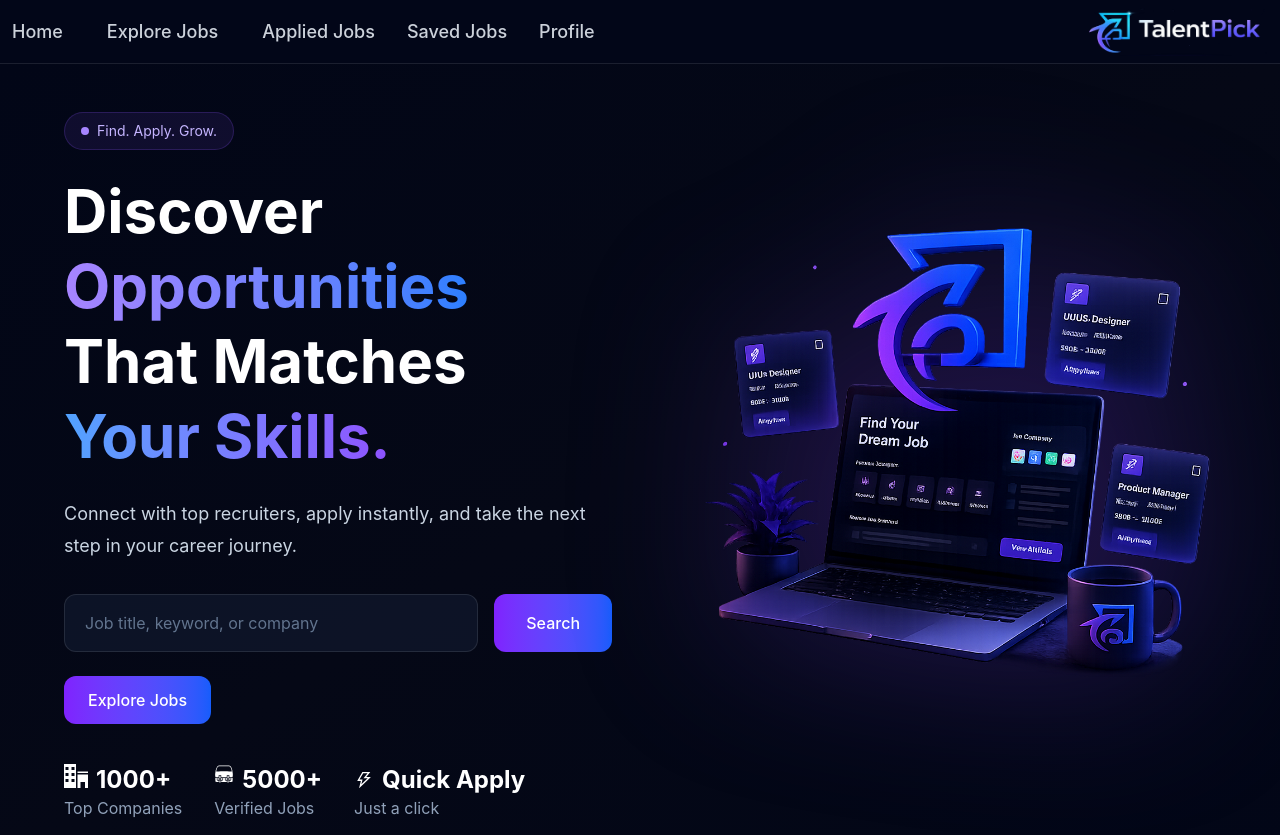
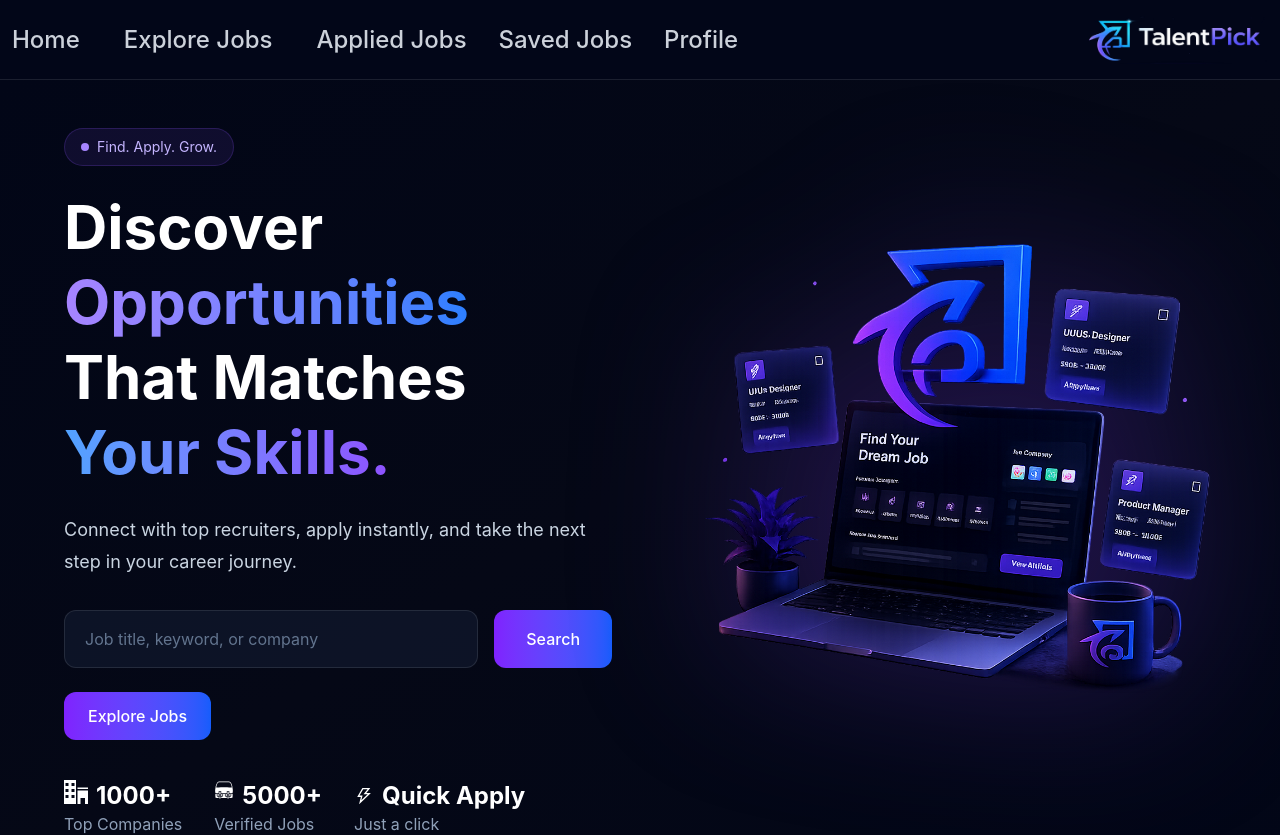
Before and after one commit to sachinyadav0907/TalentPick, a React app in the folder frontend/: page / in a window 1280 px wide. Shown: the top 835 px of the page. Built offline with nearby package versions, Linux system fonts and the light colour scheme; no server answers; the HTML template or start-up script is replaced by a standard one.

Commit message:
fix: Increase height of navbar

```diff
--- a/frontend/src/Components/Navbar.jsx
+++ b/frontend/src/Components/Navbar.jsx
@@ -12,9 +12,9 @@ function Navbar() {
   const { user, isRecruiter } = useAuth();
   return (
     <>
-      <nav className="w-full h-16 flex justify-between items-center sticky top-0 z-40 bg-slate-950 border-b border-white/10 px-3 text-slate-200">
+      <nav className="w-full h-20 flex justify-between items-center sticky top-0 z-40 bg-slate-950 border-b border-white/10 px-3 text-slate-200">
         <AiOutlineMenuUnfold
-          className="text-4xl opacity-70 cursor-pointer ownNav:hidden hover:text-violet-400 transition"
+          className="text-5xl opacity-70 cursor-pointer ownNav:hidden hover:text-violet-400 transition"
           onClick={() => {
             setIsOpen(true);
           }}
@@ -24,7 +24,7 @@ function Navbar() {
           <li>
             <Link
               to="/home"
-              className="text-lg font-medium hover:text-violet-400 transition"
+              className="text-2xl font-medium hover:text-violet-400 transition"
             >
               Home
             </Link>
@@ -35,7 +35,7 @@ function Navbar() {
               {" "}
               <Link
                 to="/explore-jobs"
-                className="block px-3 py-2 rounded-lg text-lg font-medium hover:bg-slate-800 hover:text-violet-400 transition"
+                className="block px-3 py-2 rounded-lg text-2xl font-medium hover:bg-slate-800 hover:text-violet-400 transition"
                 onClick={() => setIsOpen(false)}
               >
                 Explore Jobs
@@ -47,14 +47,14 @@ function Navbar() {
             {!isRecruiter ? (
               <Link
                 to="/applied-jobs"
-                className="text-lg font-medium hover:text-violet-400 transition"
+                className="text-2xl font-medium hover:text-violet-400 transition"
               >
                 Applied Jobs
               </Link>
             ) : (
               <Link
                 to="/post-jobs"
-                className="flex items-center gap-1 text-lg font-medium hover:text-violet-400 transition"
+                className="flex items-center gap-1 text-2xl font-medium hover:text-violet-400 transition"
               >
                 <FaRegSquarePlus className="text-xl" />
                 <span>Post Jobs</span>
@@ -66,14 +66,14 @@ function Navbar() {
             {!isRecruiter ? (
               <Link
                 to="/saved-jobs"
-                className="text-lg font-medium hover:text-violet-400 transition"
+                className="text-2xl font-medium hover:text-violet-400 transition"
               >
                 Saved Jobs
               </Link>
             ) : (
               <Link
                 to="/my-applicants"
-                className="text-lg font-medium hover:text-violet-400 transition"
+                className="text-2xl font-medium hover:text-violet-400 transition"
               >
                 My Applicants
               </Link>
@@ -84,14 +84,14 @@ function Navbar() {
             {!isRecruiter ? (
               <Link
                 to="/profile"
-                className="text-lg font-medium hover:text-violet-400 transition"
+                className="text-2xl font-medium hover:text-violet-400 transition"
               >
                 Profile
               </Link>
             ) : (
               <Link
                 to="/my-jobs"
-                className="text-lg font-medium hover:text-violet-400 transition"
+                className="text-2xl font-medium hover:text-violet-400 transition"
               >
                 My Jobs
               </Link>
@@ -102,7 +102,7 @@ function Navbar() {
             <li>
               <Link
                 to="/profile"
-                className="text-lg font-medium hover:text-violet-400 transition"
+                className="text-2xl font-medium hover:text-violet-400 transition"
               >
                 Profile
               </Link>
--- a/frontend/src/Pages/MyJobs.jsx
+++ b/frontend/src/Pages/MyJobs.jsx
@@ -115,7 +115,7 @@ function ExploreJobs() {
 
       <div
         ref={loaderRef}
-        className="text-center py-5 text-white"
+        className="text-center py-5 text-white bg-[#081028]"
       >
         {loading && "Loading..."}
       </div>
```
